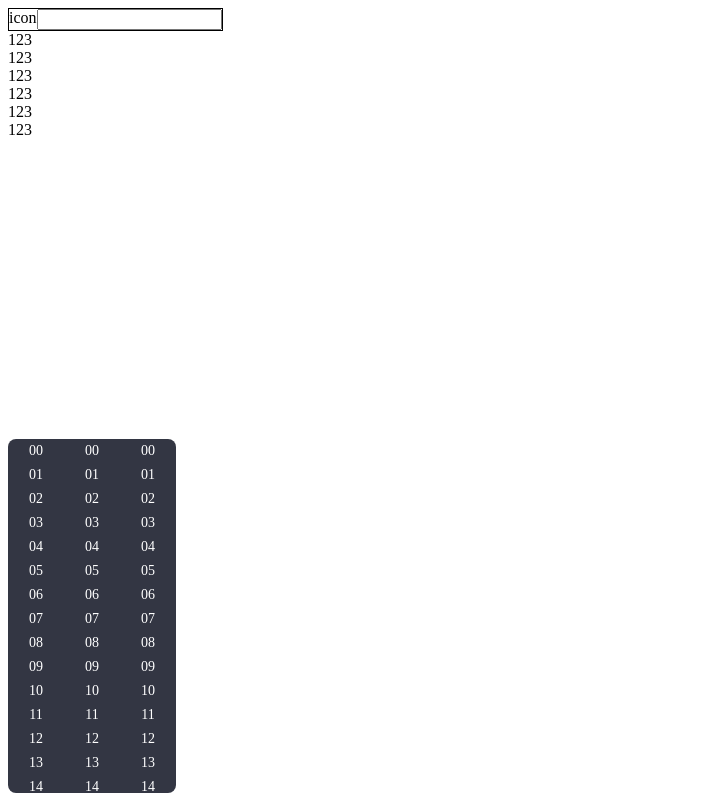
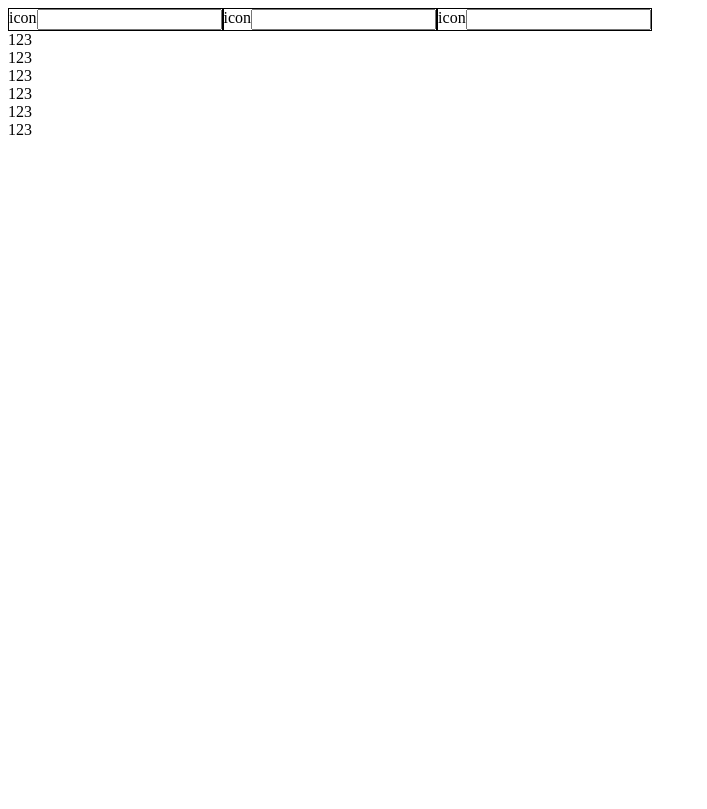
Before and after one commit to walkonairy/asow-ui, a React (Vite) app: page / in a window 1280 px wide. Shown: the whole page, without its empty margins (0-707 px from the left). Built offline with nearby package versions, Linux system fonts and the light colour scheme.

Commit message:
完善TimePicker组件、组合DateTimePicker组件

```diff
--- a/src/main.tsx
+++ b/src/main.tsx
@@ -6,7 +6,6 @@ import ExButton from "@/packages/button/__expample__/ExButton";
 import ExInput from "@/packages/input/__expample__/ExInput";
 import EXIcon from "@/packages/icon/__expample__/EXIcon";
 import EXDatePicker from "@/packages/date-picker/__expample__/EXDatePicker";
-import EXTimePicker from "@/packages/date-picker/__expample__/EXTimePicker";
 
 ReactDOM.render(
   <div style={{ gap: 32, display: "flex", flexDirection: "column" }}>
@@ -15,7 +14,6 @@ ReactDOM.render(
       {/*<ExButton />*/}
       {/*<EXIcon />*/}
       <EXDatePicker />
-      <EXTimePicker />
     </div>
   </div>,
   document.getElementById("root")
--- /dev/null
+++ b/src/packages/date-picker/Calendar.tsx
@@ -0,0 +1,73 @@
+import React, { createContext, useEffect, useRef, useState } from "react";
+import { useOnClickOutside } from "@/hooks/useOnclickOutSide";
+import Trigger from "@/packages/trigger";
+import { getPrefixCls } from "@/utils";
+import DatePicker from "@/packages/date-picker/DatePicker";
+import DateTimePicker from "@/packages/date-picker/DateTimePicker";
+import TimePicker from "@/packages/date-picker/TimePicker";
+
+interface PickContextProps {
+  isOpen?: boolean;
+}
+export const PickContext = createContext<PickContextProps>({});
+
+type PickerType = "date" | "time" | "dateTime";
+interface CalendarProps {
+  type: PickerType;
+}
+
+const Calendar = (props: CalendarProps) => {
+  const { type } = props;
+  const prefixCls: string = getPrefixCls("picker");
+
+  const [isOpen, setIsOpen] = useState(false);
+  const inputRef = useRef<HTMLInputElement>(null);
+  const triggerRef = useRef<HTMLDivElement>(null);
+  const triggeredRef = useRef<HTMLDivElement>(null);
+
+  // useOnClickOutside(() => {
+  //   setIsOpen(false);
+  // }, triggeredRef);
+
+  return (
+    <>
+      <div
+        ref={triggerRef}
+        style={{
+          display: "inline-flex",
+          border: "1px solid",
+          position: "relative",
+        }}
+      >
+        <div>icon</div>
+        <input
+          ref={inputRef}
+          readOnly
+          onFocus={() => {
+            setIsOpen(true);
+          }}
+          onDoubleClick={() => {
+            setIsOpen(false);
+          }}
+        />
+      </div>
+      <Trigger
+        triggerRef={triggerRef}
+        triggeredRef={triggeredRef}
+        isOpen={isOpen}
+      >
+        <PickContext.Provider value={{ isOpen }}>
+          <div ref={triggeredRef}>
+            <div className={`${prefixCls}-wrapper`}>
+              {type === "date" && <DatePicker />}
+              {type === "time" && <TimePicker />}
+              {type === "dateTime" && <DateTimePicker />}
+            </div>
+          </div>
+        </PickContext.Provider>
+      </Trigger>
+    </>
+  );
+};
+
+export default Calendar;
--- a/src/packages/date-picker/DatePicker.style.ts
+++ b/src/packages/date-picker/DatePicker.style.ts
@@ -1,10 +1,5 @@
 import styled from "@emotion/styled";
 import { DateItem } from "@/packages/date-picker/DatePicker";
-
-export const Wrapper = styled.div<{ ok?: boolean }>`
-  background: #fff;
-  cursor: ${(props) => (props.ok ? "pointer" : "text")};
-`;
 
 export const Th = styled.th<{ item: string }>`
   color: ${({ item }) => (["六", "日"].includes(item) ? "#00e5ae" : "#ffffff")};
--- a/src/packages/date-picker/DatePicker.tsx
+++ b/src/packages/date-picker/DatePicker.tsx
@@ -3,12 +3,7 @@ import dayjs, { Dayjs } from "dayjs";
 import classNames from "classnames";
 import Trigger from "@/packages/trigger";
 import { getPrefixCls } from "@/utils";
-import {
-  Td,
-  TdDiv,
-  Th,
-  Wrapper,
-} from "@/packages/date-picker/DatePicker.style";
+import { Td, TdDiv, Th } from "@/packages/date-picker/DatePicker.style";
 
 const Days = ["一", "二", "三", "四", "五", "六", "日"];
 
@@ -26,10 +21,6 @@ const DatePicker = forwardRef((props: DateProps, ref: React.RefObject<any>) => {
   const prefixCls: string = getPrefixCls("picker");
 
   const { value, disabledDate } = props;
-
-  const [isOpen, setIsOpen] = useState(false);
-  const triggerRef = useRef<HTMLDivElement>(null);
-  const triggeredRef = useRef<HTMLDivElement>(null);
 
   const [days, setDays] = useState<DateItem[][]>([]);
   const [month, setMonth] = useState(
@@ -150,42 +141,12 @@ const DatePicker = forwardRef((props: DateProps, ref: React.RefObject<any>) => {
   };
 
   return (
-    <>
-      <div
-        ref={triggerRef}
-        style={{
-          display: "inline-flex",
-          border: "1px solid",
-          position: "relative",
-        }}
-      >
-        <Wrapper ok>
-          <div>icon</div>
-        </Wrapper>
-        <input
-          readOnly
-          onFocus={() => {
-            setIsOpen(true);
-          }}
-          onDoubleClick={() => {
-            setIsOpen(false);
-          }}
-        />
-      </div>
-      <Trigger
-        triggerRef={triggerRef}
-        triggeredRef={triggeredRef}
-        isOpen={isOpen}
-      >
-        <div ref={triggeredRef} className={`${prefixCls}-wrapper`}>
+    <div>
       <div className={`${prefixCls}-header`}>
-            <button
-              className={`${prefixCls}-header-prev-btn`}
-              onClick={onPreMonth}
-            >
+        <button className={`${prefixCls}-header-prev-btn`} onClick={onPreMonth}>
           上一月
         </button>
-            <div>{month}</div>
+        <div className={`${prefixCls}-header-view`}>{month}</div>
         <button
           className={`${prefixCls}-header-next-btn`}
           onClick={onNextMonth}
@@ -235,8 +196,6 @@ const DatePicker = forwardRef((props: DateProps, ref: React.RefObject<any>) => {
         </table>
       </div>
     </div>
-      </Trigger>
-    </>
   );
 });
 
--- /dev/null
+++ b/src/packages/date-picker/DateTimePicker.tsx
@@ -0,0 +1,21 @@
+import React from "react";
+import { getPrefixCls } from "@/utils";
+import DatePicker from "@/packages/date-picker/DatePicker";
+import TimePicker from "@/packages/date-picker/TimePicker";
+import dayjs from "dayjs";
+
+const DateTimePicker = () => {
+  const prefixCls: string = getPrefixCls("picker");
+
+  return (
+    <div style={{ display: "flex" }}>
+      <DatePicker
+        disabledDate={(current) => {
+          return current && current < dayjs().endOf("day");
+        }}
+      />
+      <TimePicker />
+    </div>
+  );
+};
+export default DateTimePicker;
--- a/src/packages/date-picker/TimePicker.style.ts
+++ b/src/packages/date-picker/TimePicker.style.ts
@@ -1,38 +1 @@
 import styled from "@emotion/styled";
-
-export const ScrollUL = styled.div<{ ok?: boolean }>`
-  height: 100%;
-  overflow-y: scroll;
-  &::-webkit-scrollbar {
-    width: 0;
-  }
-  &::-webkit-scrollbar-track {
-    width: 0;
-  }
-`;
-
-export const UL = styled.ul`
-  width: 56px;
-  list-style: none;
-  padding: 0px;
-  margin: 0px;
-  text-align: center;
-
-  &:after {
-    display: block;
-    height: 326px;
-    content: "";
-  }
-`;
-
-export const LI = styled.li`
-  padding: 4px 0;
-  cursor: pointer;
-
-  &: hover {
-    transition: all 0.2s ease 0s;
-    background: #f5f7fa;
-    color: #000000;
-    border-radius: 4px;
-  }
-`;
--- a/src/packages/date-picker/TimePicker.tsx
+++ b/src/packages/date-picker/TimePicker.tsx
@@ -1,78 +1,115 @@
-import React, { forwardRef, useRef } from "react";
-import { ScrollUL, UL, LI } from "@/packages/date-picker/TimePicker.style";
+import React, {
+  forwardRef,
+  useContext,
+  useEffect,
+  useRef,
+  useState,
+} from "react";
+import classNames from "classnames";
+import { getPrefixCls } from "@/utils";
+import { PickContext } from "@/packages/date-picker/Calendar";
+import dayjs from "dayjs";
+import { DateItem } from "@/packages/date-picker/DatePicker";
 
-export interface TimeProps {}
+export interface TimeProps {
+  value?: string;
+  isOpen?: boolean;
+}
 
 const TimePicker = forwardRef((props: TimeProps, ref: React.RefObject<any>) => {
+  const { value } = props;
+
+  const datePrefixCls: string = getPrefixCls("picker");
+  const prefixCls: string = getPrefixCls("picker-time");
+
   const sixty: string[] = [];
   for (let i = 0; i <= 59; i++) {
     sixty.push(String(i < 10 ? `0${i}` : i));
   }
 
-  const hRef = useRef(null);
-  const mRef = useRef(null);
-  const sRef = useRef(null);
+  const twelve: string[] = [];
+  for (let i = 0; i <= 23; i++) {
+    twelve.push(String(i < 10 ? `0${i}` : i));
+  }
+
+  const hRef = useRef<HTMLDivElement>(null);
+  const mRef = useRef<HTMLDivElement>(null);
+  const sRef = useRef<HTMLDivElement>(null);
+
+  const [h, setH] = useState("14");
+  const [m, setM] = useState("07");
+  const [s, setS] = useState("50");
+
+  const onClickH = (v) => {
+    setH(v);
+  };
+
+  const onClickM = (v) => {
+    setM(v);
+  };
+
+  const onClickS = (v) => {
+    setS(v);
+  };
 
   return (
-    <>
-      <div
-        style={{
-          background: "#333643",
-          height: 354,
-          width: 168,
-          borderRadius: 8,
-          display: "flex",
-          flexDirection: "column",
-          justifyContent: "space-between",
-          color: "#fff",
-          fontSize: 14,
-        }}
-      >
-        <div style={{ display: "flex", height: "100%" }}>
-          <ScrollUL ref={hRef}>
-            <UL>
-              {Array.from({ length: 24 }).map((v, i) => (
-                <LI
-                  onClick={() => {
-                    hRef.current.scrollTo({ top: i * 28, behavior: "smooth" });
-                  }}
-                >
-                  {i < 10 ? `0${i}` : i}
-                </LI>
-              ))}
-            </UL>
-          </ScrollUL>
-          <ScrollUL ref={mRef}>
-            <UL>
-              {sixty.map((v, i) => (
-                <LI
-                  onClick={() => {
-                    mRef.current.scrollTo({ top: i * 28, behavior: "smooth" });
-                  }}
-                >
-                  {v}
-                </LI>
-              ))}
-            </UL>
-          </ScrollUL>
-          <ScrollUL ref={sRef}>
-            <UL>
-              {sixty.map((v, i) => (
-                <LI
-                  onClick={() => {
-                    sRef.current.scrollTo({ top: i * 28, behavior: "smooth" });
-                  }}
-                >
-                  {v}
-                </LI>
-              ))}
-            </UL>
-          </ScrollUL>
-        </div>
-        <div>2</div>
+    <div>
+      <div className={`${datePrefixCls}-header`}>
+        <div className={`${datePrefixCls}-header-view`}>{`${h}:${m}:${s}`}</div>
       </div>
-    </>
+      <div className={`${prefixCls}-body`}>
+        <TimeItem ref={hRef} data={twelve} value={h} onClick={onClickH} />
+        <TimeItem ref={mRef} data={sixty} value={m} onClick={onClickM} />
+        <TimeItem ref={sRef} data={sixty} value={s} onClick={onClickS} />
+      </div>
+    </div>
   );
 });
 
+interface TimeItemProps {
+  data: string[];
+  value?: string;
+  onClick?: (value: string, index: number) => void;
+}
+const TimeItem = forwardRef(
+  (props: TimeItemProps, ref: React.RefObject<HTMLDivElement>) => {
+    const { data, onClick, value } = props;
+    const { isOpen } = useContext(PickContext);
+
+    useEffect(() => {
+      if (!isOpen) return;
+
+      ref.current.scrollTo({
+        top: Number(value) * 30,
+        behavior: "smooth",
+      });
+    }, [isOpen, value]);
+
+    const prefixCls: string = getPrefixCls("picker-time");
+
+    const liClassNames = (v: string) => {
+      return classNames(`${prefixCls}-li`, {
+        [`${prefixCls}-li-selected`]: v === value,
+      });
+    };
+
+    const _onClick = (e, v, i) => {
+      ref.current.scrollTo({ top: i * 30, behavior: "smooth" });
+      onClick?.(v, i);
+    };
+
+    return (
+      <div ref={ref} className={`${prefixCls}-scroll`}>
+        <ul className={`${prefixCls}-ul`}>
+          {data.map((v, i) => (
+            <li className={liClassNames(v)} onClick={(e) => _onClick(e, v, i)}>
+              {v}
+            </li>
+          ))}
+        </ul>
+      </div>
+    );
+  }
+);
+
 export default TimePicker;
--- a/src/packages/date-picker/__expample__/EXDatePicker.tsx
+++ b/src/packages/date-picker/__expample__/EXDatePicker.tsx
@@ -1,15 +1,14 @@
 import React from "react";
 import dayjs from "dayjs";
 import DatePicker from "@/packages/date-picker";
+import Calendar from "@/packages/date-picker/Calendar";
 
 const EXDatePicker = () => {
   return (
     <div>
-      <DatePicker
-        disabledDate={(current) => {
-          return current && current < dayjs().endOf("day");
-        }}
-      />
+      <Calendar type="date" />
+      <Calendar type="time" />
+      <Calendar type="dateTime" />
       <div>123</div>
       <div>123</div>
       <div>123</div>
--- a/src/packages/date-picker/__expample__/EXTimePicker.tsx
+++ /dev/null
@@ -1,12 +0,0 @@
-import React from "react";
-import TimePicker from "@/packages/date-picker/TimePicker";
-
-const EXTimePicker = () => {
-  return (
-    <div style={{ marginTop: 300 }}>
-      <TimePicker />
-    </div>
-  );
-};
-
-export default EXTimePicker;
```
Also changed, not shown: src/packages/date-picker/styles/_index.scss (+12 -6 lines), src/packages/date-picker/styles/_time.scss (added, +52 -0 lines), src/packages/trigger/Trigger.tsx (+12 -8 lines). Lines whose indentation alone changed are shown as unchanged.
